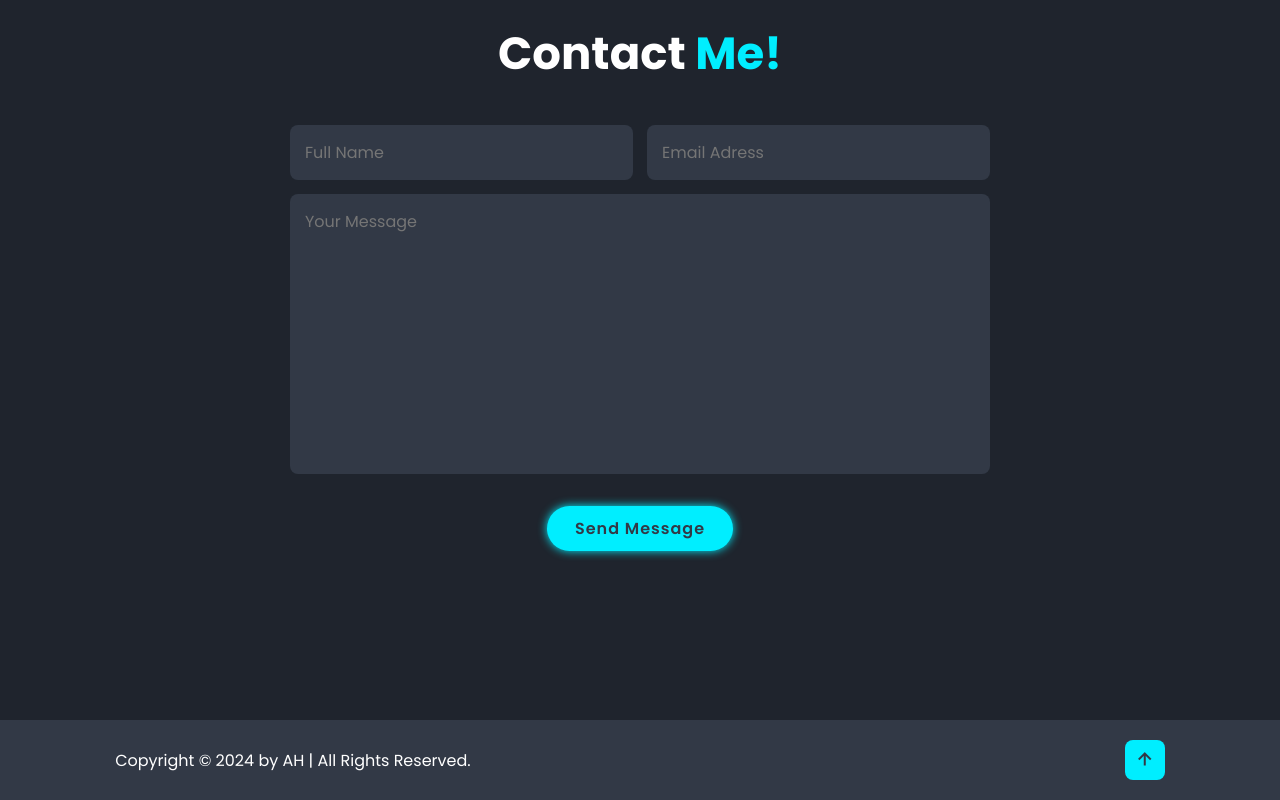
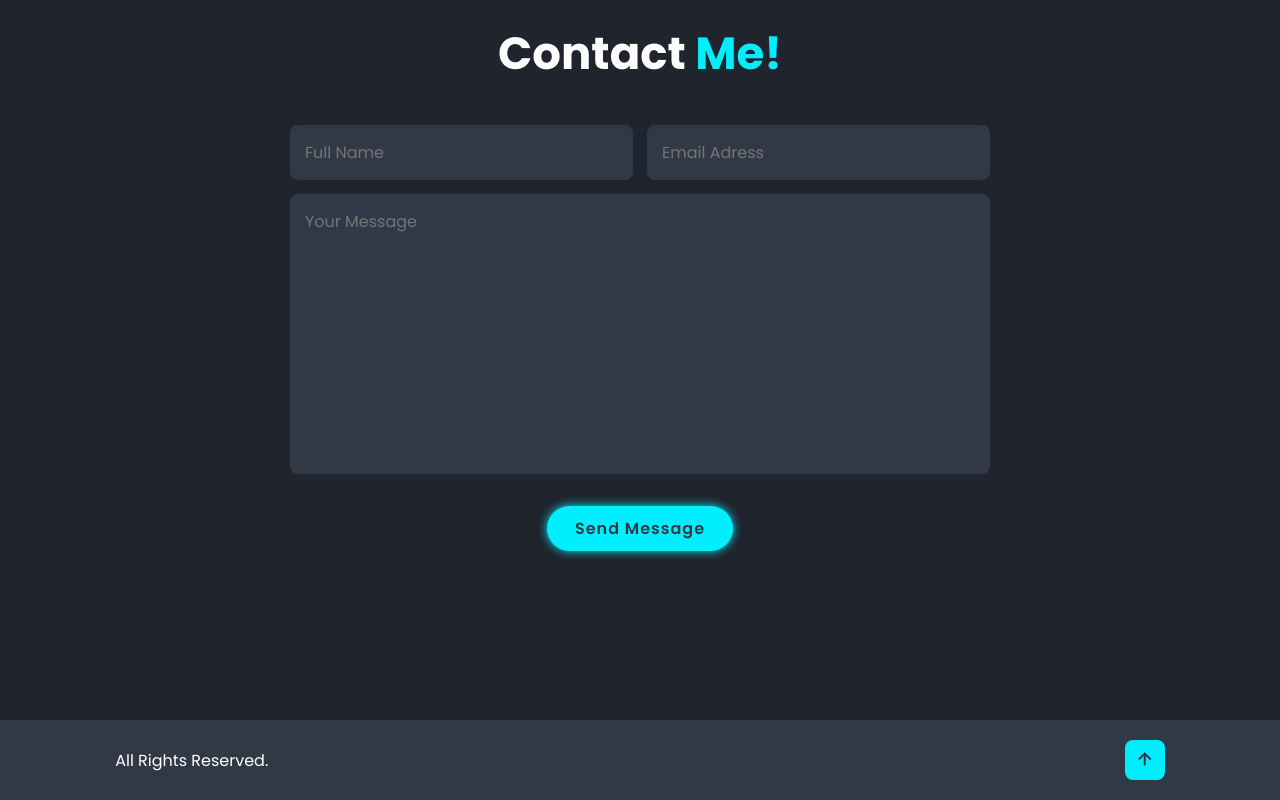
Before and after one commit to thealihamza04/Portfolio, a plain HTML site: page index.html in a window 1280 px wide. Shown: the part 3280-4080 px from the top of the page. Drawn offline with nearby package versions, Linux system fonts and the light colour scheme.

Commit message:
change footer content

```diff
--- a/index.html
+++ b/index.html
@@ -182,7 +182,7 @@
   <!-- footer design -->
   <footer class="footer">
     <div class="footer-text">
-      <p>Copyright &copy; 2024 by AH | All Rights Reserved.</p>
+      <p> All Rights Reserved.</p>
     </div>
 
     <div class="footer-iconTop">
--- a/style.css
+++ b/style.css
@@ -482,7 +482,10 @@ span {
     .portfolio-container {
         grid-template-columns: repeat(2, 1fr);
     }
+
 }
+
+
 
 @media (max-width: 617px) {
     .portfolio-container {
```
